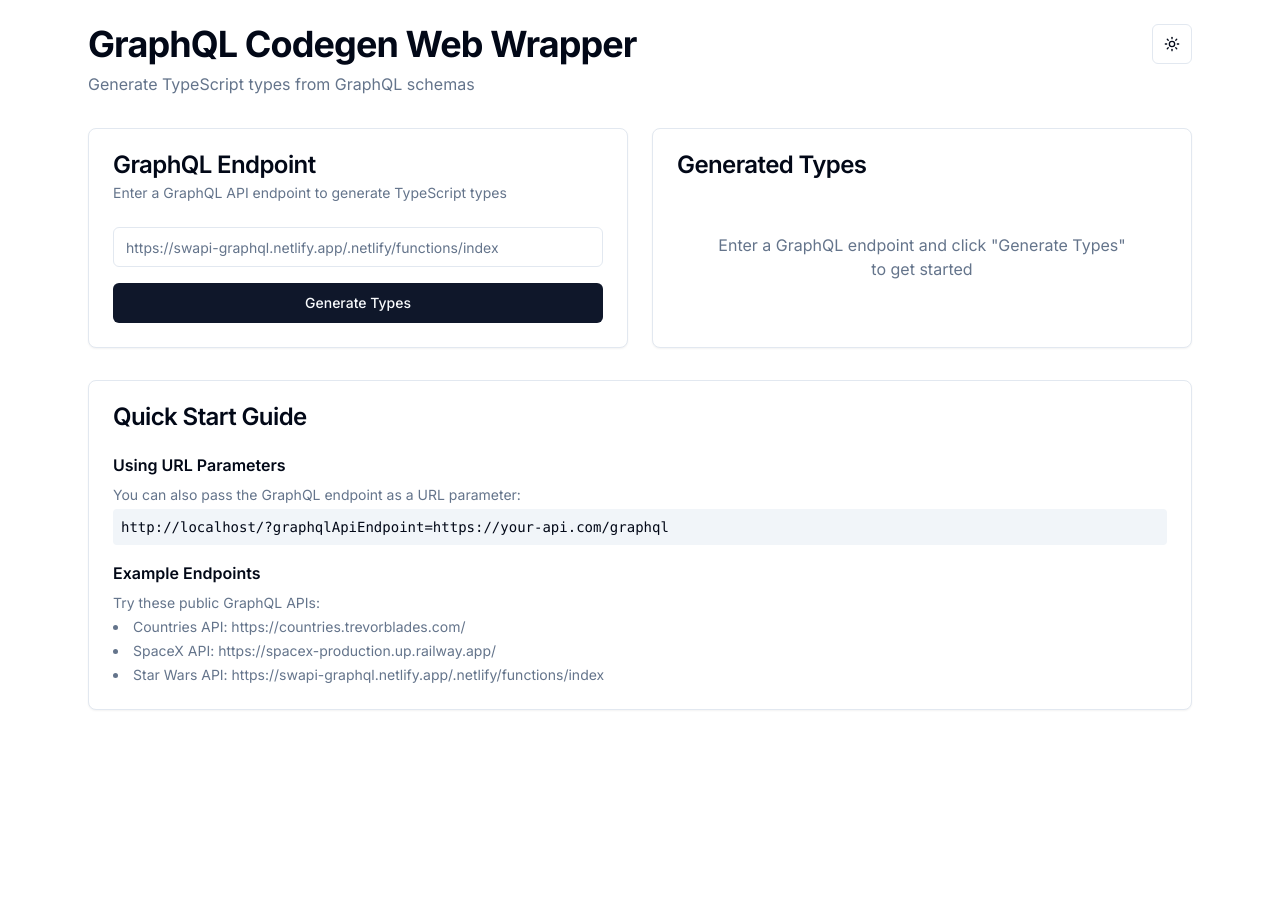
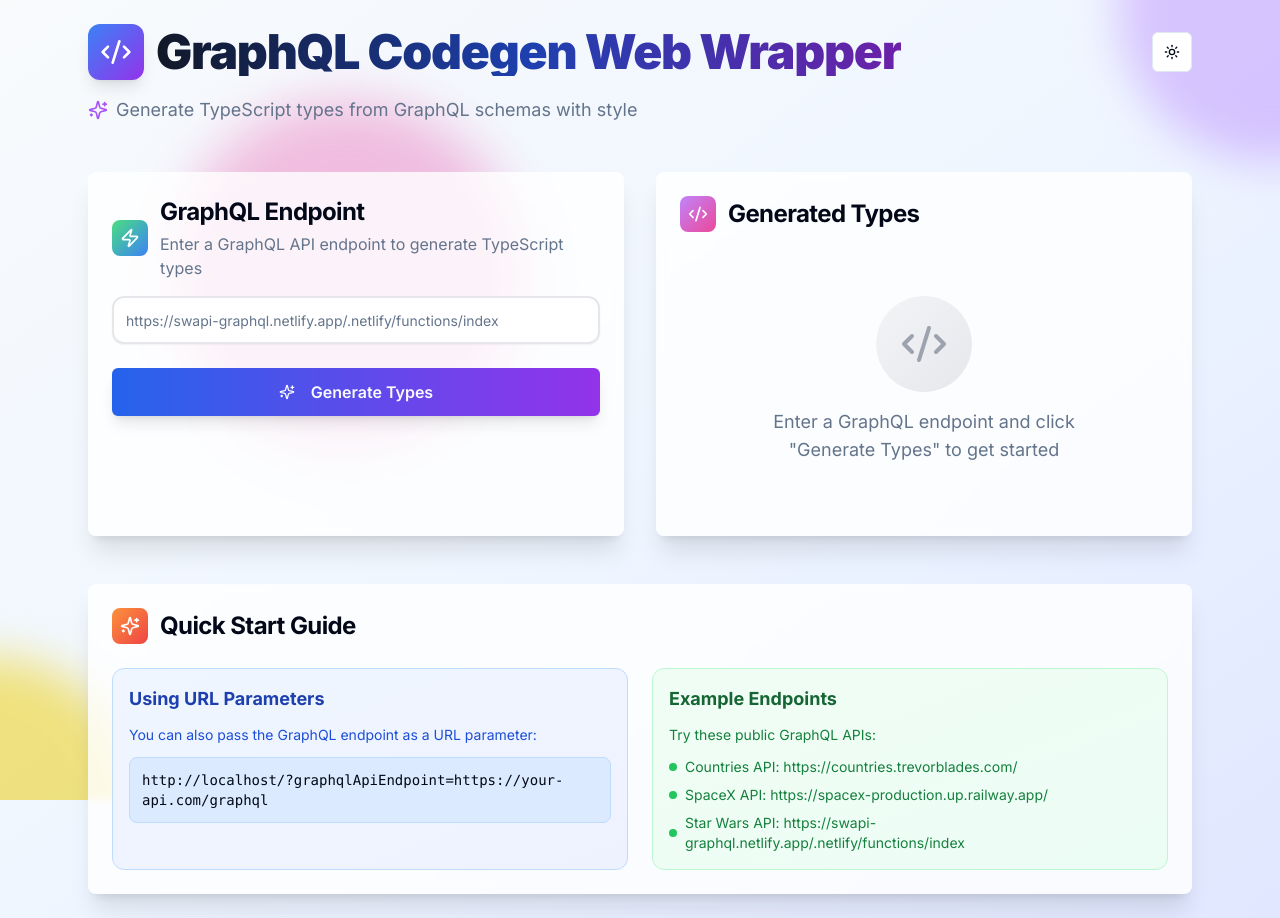
Before and after one commit to Dendekky/dendekky-graphql-codegen, a Next.js app: page / in a window 1280 px wide. Before the commit the page ends 800 px from the top, so only its background shows below. Built offline with nearby package versions, Linux system fonts and the light colour scheme.

Commit message:
feat: add animated background effects and enhance layout in GraphQLCodegenContent component

```diff
--- a/app/globals.css
+++ b/app/globals.css
@@ -74,3 +74,32 @@
     @apply bg-background text-foreground;
   }
 }
+
+@layer utilities {
+  .animate-blob {
+    animation: blob 7s infinite;
+  }
+
+  .animation-delay-2000 {
+    animation-delay: 2s;
+  }
+
+  .animation-delay-4000 {
+    animation-delay: 4s;
+  }
+}
+
+@keyframes blob {
+  0% {
+    transform: translate(0px, 0px) scale(1);
+  }
+  33% {
+    transform: translate(30px, -50px) scale(1.1);
+  }
+  66% {
+    transform: translate(-20px, 20px) scale(0.9);
+  }
+  100% {
+    transform: translate(0px, 0px) scale(1);
+  }
+}
--- a/app/page.tsx
+++ b/app/page.tsx
@@ -9,7 +9,7 @@ import { ModeToggle } from '@/components/mode-toggle'
 import { generateTypes } from '@/lib/actions'
 import { useRouter, useSearchParams } from 'next/navigation'
 import { Suspense } from 'react'
-import { Copy, Check, Download } from 'lucide-react'
+import { Copy, Check, Download, Zap, Code2, Sparkles } from 'lucide-react'
 
 function GraphQLCodegenContent() {
   const router = useRouter()
@@ -89,48 +89,87 @@ function GraphQLCodegenContent() {
   }
 
   return (
-    <div className="container mx-auto p-6 max-w-6xl">
-      <div className="mb-8">
-        <div className="flex items-center justify-between mb-2">
-          <h1 className="text-4xl font-bold tracking-tight">
+    <div className="min-h-screen bg-gradient-to-br from-slate-50 via-blue-50 to-indigo-100 dark:from-slate-950 dark:via-blue-950 dark:to-indigo-950">
+      {/* Decorative background elements */}
+      <div className="absolute inset-0 overflow-hidden pointer-events-none">
+        <div className="absolute -top-40 -right-40 w-80 h-80 bg-purple-300 dark:bg-purple-900 rounded-full mix-blend-multiply dark:mix-blend-lighten filter blur-xl opacity-70 animate-blob"></div>
+        <div className="absolute -bottom-40 -left-40 w-80 h-80 bg-yellow-300 dark:bg-yellow-900 rounded-full mix-blend-multiply dark:mix-blend-lighten filter blur-xl opacity-70 animate-blob animation-delay-2000"></div>
+        <div className="absolute top-40 left-40 w-80 h-80 bg-pink-300 dark:bg-pink-900 rounded-full mix-blend-multiply dark:mix-blend-lighten filter blur-xl opacity-70 animate-blob animation-delay-4000"></div>
+      </div>
+
+      <div className="relative container mx-auto p-6 max-w-6xl">
+        <div className="mb-12">
+          <div className="flex items-center justify-between mb-4">
+            <div className="flex items-center space-x-3">
+              <div className="p-3 bg-gradient-to-br from-blue-500 to-purple-600 rounded-xl shadow-lg">
+                <Code2 className="h-8 w-8 text-white" />
+              </div>
+              <div>
+                <h1 className="text-5xl font-black tracking-tight bg-gradient-to-r from-gray-900 via-blue-800 to-purple-800 dark:from-white dark:via-blue-200 dark:to-purple-200 bg-clip-text text-transparent">
                   GraphQL Codegen Web Wrapper
                 </h1>
+              </div>
+            </div>
             <ModeToggle />
           </div>
-        <p className="text-muted-foreground">
-          Generate TypeScript types from GraphQL schemas
-        </p>
+          <div className="flex items-center space-x-2 text-lg text-muted-foreground">
+            <Sparkles className="h-5 w-5 text-purple-500" />
+            <p>Generate TypeScript types from GraphQL schemas with style</p>
+          </div>
         </div>
 
-      <div className="grid grid-cols-1 lg:grid-cols-2 gap-6">
+        <div className="grid grid-cols-1 lg:grid-cols-2 gap-8">
           {/* Input Section */}
-        <Card>
-          <CardHeader>
-            <CardTitle>GraphQL Endpoint</CardTitle>
-            <CardDescription>
+          <Card className="backdrop-blur-sm bg-white/80 dark:bg-gray-900/80 border-0 shadow-xl hover:shadow-2xl transition-all duration-300 hover:scale-[1.02]">
+            <CardHeader className="pb-4">
+              <div className="flex items-center space-x-3">
+                <div className="p-2 bg-gradient-to-br from-green-400 to-blue-500 rounded-lg">
+                  <Zap className="h-5 w-5 text-white" />
+                </div>
+                <div>
+                  <CardTitle className="text-2xl font-bold">GraphQL Endpoint</CardTitle>
+                  <CardDescription className="text-base mt-1">
                     Enter a GraphQL API endpoint to generate TypeScript types
                   </CardDescription>
+                </div>
+              </div>
             </CardHeader>
             <CardContent>
-            <form onSubmit={handleSubmit} className="space-y-4">
-              <div>
+              <form onSubmit={handleSubmit} className="space-y-6">
+                <div className="relative">
                   <Input
                     type="url"
                     placeholder="https://swapi-graphql.netlify.app/.netlify/functions/index"
                     value={endpoint}
                     onChange={(e) => setEndpoint(e.target.value)}
                     required
+                    className="h-12 text-base border-2 border-gray-200 dark:border-gray-700 focus:border-blue-500 dark:focus:border-blue-400 rounded-xl shadow-sm transition-all duration-200"
                   />
                 </div>
-              <div className="flex gap-2">
-                <Button type="submit" disabled={loading} className="flex-1">
-                  {loading ? 'Generating...' : 'Generate Types'}
+                <div className="flex gap-3">
+                  <Button
+                    type="submit"
+                    disabled={loading}
+                    className="flex-1 h-12 text-base font-semibold bg-gradient-to-r from-blue-600 to-purple-600 hover:from-blue-700 hover:to-purple-700 shadow-lg hover:shadow-xl transition-all duration-200 transform hover:scale-[1.02]"
+                  >
+                    {loading ? (
+                      <>
+                        <div className="animate-spin rounded-full h-5 w-5 border-b-2 border-white mr-2"></div>
+                        Generating...
+                      </>
+                    ) : (
+                      <>
+                        <Sparkles className="h-5 w-5 mr-2" />
+                        Generate Types
+                      </>
+                    )}
                   </Button>
                   {(result || error) && (
                     <Button
                       type="button"
                       variant="outline"
                       onClick={handleGoHome}
+                      className="h-12 px-6 border-2 hover:bg-gray-50 dark:hover:bg-gray-800 transition-all duration-200"
                     >
                       Clear
                     </Button>
@@ -141,14 +180,16 @@ function GraphQLCodegenContent() {
           </Card>
 
           {/* Output Section */}
-        <Card>
-          <CardHeader>
+          <Card className="backdrop-blur-sm bg-white/80 dark:bg-gray-900/80 border-0 shadow-xl hover:shadow-2xl transition-all duration-300 hover:scale-[1.02]">
+            <CardHeader className="pb-4">
               <div className="flex items-center justify-between">
+                <div className="flex items-center space-x-3">
+                  <div className="p-2 bg-gradient-to-br from-purple-400 to-pink-500 rounded-lg">
+                    <Code2 className="h-5 w-5 text-white" />
+                  </div>
                   <div>
-                <CardTitle>Generated Types</CardTitle>
-                {/* <CardDescription>
-                  TypeScript type definitions will appear here
-                </CardDescription> */}
+                    <CardTitle className="text-2xl font-bold">Generated Types</CardTitle>
+                  </div>
                 </div>
                 {result && (
                   <div className="flex gap-2">
@@ -156,12 +197,12 @@ function GraphQLCodegenContent() {
                       variant="outline"
                       size="sm"
                       onClick={handleCopy}
-                    className="flex items-center gap-2"
+                      className="flex items-center gap-2 border-2 hover:bg-blue-50 dark:hover:bg-blue-900/30 transition-all duration-200"
                     >
                       {copied ? (
                         <>
-                        <Check className="h-4 w-4" />
-                        Copied!
+                          <Check className="h-4 w-4 text-green-500" />
+                          <span className="text-green-500">Copied!</span>
                         </>
                       ) : (
                         <>
@@ -174,7 +215,7 @@ function GraphQLCodegenContent() {
                       variant="outline"
                       size="sm"
                       onClick={handleDownload}
-                    className="flex items-center gap-2"
+                      className="flex items-center gap-2 border-2 hover:bg-purple-50 dark:hover:bg-purple-900/30 transition-all duration-200"
                     >
                       <Download className="h-4 w-4" />
                       Download
@@ -185,30 +226,42 @@ function GraphQLCodegenContent() {
             </CardHeader>
             <CardContent>
               {loading && (
-              <div className="flex items-center justify-center p-8">
-                <div className="animate-spin rounded-full h-8 w-8 border-b-2 border-primary"></div>
+                <div className="flex flex-col items-center justify-center p-12 space-y-4">
+                  <div className="relative">
+                    <div className="animate-spin rounded-full h-12 w-12 border-4 border-purple-200 dark:border-purple-800"></div>
+                    <div className="animate-spin rounded-full h-12 w-12 border-4 border-purple-500 border-t-transparent absolute top-0"></div>
+                  </div>
+                  <p className="text-lg font-medium text-purple-600 dark:text-purple-400">Generating awesome types...</p>
                 </div>
               )}
 
               {error && (
-              <div className="p-4 border-l-4 border-destructive bg-destructive/10 text-destructive">
-                <p className="font-medium">Error:</p>
-                <p className="text-sm">{error}</p>
+                <div className="p-6 border-l-4 border-red-500 bg-gradient-to-r from-red-50 to-pink-50 dark:from-red-950/50 dark:to-pink-950/50 rounded-r-xl">
+                  <p className="font-semibold text-red-700 dark:text-red-300 text-lg">Error:</p>
+                  <p className="text-red-600 dark:text-red-400 mt-1">{error}</p>
                 </div>
               )}
 
               {result && (
+                <div className="relative">
                   <Textarea
                     value={result}
                     readOnly
-                className="font-mono text-sm min-h-[400px] resize-none"
+                    className="font-mono text-sm min-h-[400px] resize-none border-2 border-gray-200 dark:border-gray-700 rounded-xl shadow-inner bg-gray-50/50 dark:bg-gray-900/50 focus:ring-2 focus:ring-purple-500 transition-all duration-200"
                     placeholder="Generated TypeScript types will appear here..."
                   />
+                  <div className="absolute top-3 right-3 px-2 py-1 bg-purple-100 dark:bg-purple-900 text-purple-700 dark:text-purple-300 text-xs font-medium rounded-md">
+                    TypeScript
+                  </div>
+                </div>
               )}
 
               {!loading && !result && !error && (
-              <div className="text-center text-muted-foreground p-8">
-                <p>Enter a GraphQL endpoint and click &quot;Generate Types&quot; to get started</p>
+                <div className="text-center p-12 space-y-4">
+                  <div className="w-24 h-24 mx-auto bg-gradient-to-br from-gray-100 to-gray-200 dark:from-gray-800 dark:to-gray-700 rounded-full flex items-center justify-center">
+                    <Code2 className="h-12 w-12 text-gray-400" />
+                  </div>
+                  <p className="text-lg text-muted-foreground">Enter a GraphQL endpoint and click &quot;Generate Types&quot; to get started</p>
                 </div>
               )}
             </CardContent>
@@ -216,31 +269,48 @@ function GraphQLCodegenContent() {
         </div>
 
         {/* Guide Section */}
-      <Card className="mt-8">
+        <Card className="mt-12 backdrop-blur-sm bg-white/80 dark:bg-gray-900/80 border-0 shadow-xl">
           <CardHeader>
-          <CardTitle>Quick Start Guide</CardTitle>
+            <div className="flex items-center space-x-3">
+              <div className="p-2 bg-gradient-to-br from-orange-400 to-red-500 rounded-lg">
+                <Sparkles className="h-5 w-5 text-white" />
+              </div>
+              <CardTitle className="text-2xl font-bold">Quick Start Guide</CardTitle>
+            </div>
           </CardHeader>
-        <CardContent className="space-y-4">
-          <div>
-            <h3 className="font-semibold mb-2">Using URL Parameters</h3>
-            <p className="text-sm text-muted-foreground">
+          <CardContent className="space-y-6">
+            <div className="grid md:grid-cols-2 gap-6">
+              <div className="p-4 bg-gradient-to-br from-blue-50 to-indigo-50 dark:from-blue-950/50 dark:to-indigo-950/50 rounded-xl border border-blue-200 dark:border-blue-800">
+                <h3 className="font-bold text-lg mb-3 text-blue-800 dark:text-blue-200">Using URL Parameters</h3>
+                <p className="text-sm text-blue-700 dark:text-blue-300 mb-3">
                   You can also pass the GraphQL endpoint as a URL parameter:
                 </p>
-            <code className="block mt-1 p-2 bg-muted rounded text-sm">
+                <code className="block p-3 bg-blue-100 dark:bg-blue-900/50 rounded-lg text-sm font-mono border border-blue-200 dark:border-blue-700">
                   {typeof window !== 'undefined' && window.location.origin}/?graphqlApiEndpoint=https://your-api.com/graphql
                 </code>
               </div>
-          <div>
-            <h3 className="font-semibold mb-2">Example Endpoints</h3>
-            <p className="text-sm text-muted-foreground">Try these public GraphQL APIs:</p>
-            <ul className="text-sm text-muted-foreground list-disc list-inside mt-1 space-y-1">
-              <li>Countries API: https://countries.trevorblades.com/</li>
-              <li>SpaceX API: https://spacex-production.up.railway.app/</li>
-              <li>Star Wars API: https://swapi-graphql.netlify.app/.netlify/functions/index</li>
+              <div className="p-4 bg-gradient-to-br from-green-50 to-emerald-50 dark:from-green-950/50 dark:to-emerald-950/50 rounded-xl border border-green-200 dark:border-green-800">
+                <h3 className="font-bold text-lg mb-3 text-green-800 dark:text-green-200">Example Endpoints</h3>
+                <p className="text-sm text-green-700 dark:text-green-300 mb-3">Try these public GraphQL APIs:</p>
+                <ul className="text-sm text-green-700 dark:text-green-300 space-y-2">
+                  <li className="flex items-center space-x-2">
+                    <div className="w-2 h-2 bg-green-500 rounded-full"></div>
+                    <span>Countries API: https://countries.trevorblades.com/</span>
+                  </li>
+                  <li className="flex items-center space-x-2">
+                    <div className="w-2 h-2 bg-green-500 rounded-full"></div>
+                    <span>SpaceX API: https://spacex-production.up.railway.app/</span>
+                  </li>
+                  <li className="flex items-center space-x-2">
+                    <div className="w-2 h-2 bg-green-500 rounded-full"></div>
+                    <span>Star Wars API: https://swapi-graphql.netlify.app/.netlify/functions/index</span>
+                  </li>
                 </ul>
+              </div>
             </div>
           </CardContent>
         </Card>
+      </div>
     </div>
   )
 }
```
Lines whose indentation alone changed are shown as unchanged.
